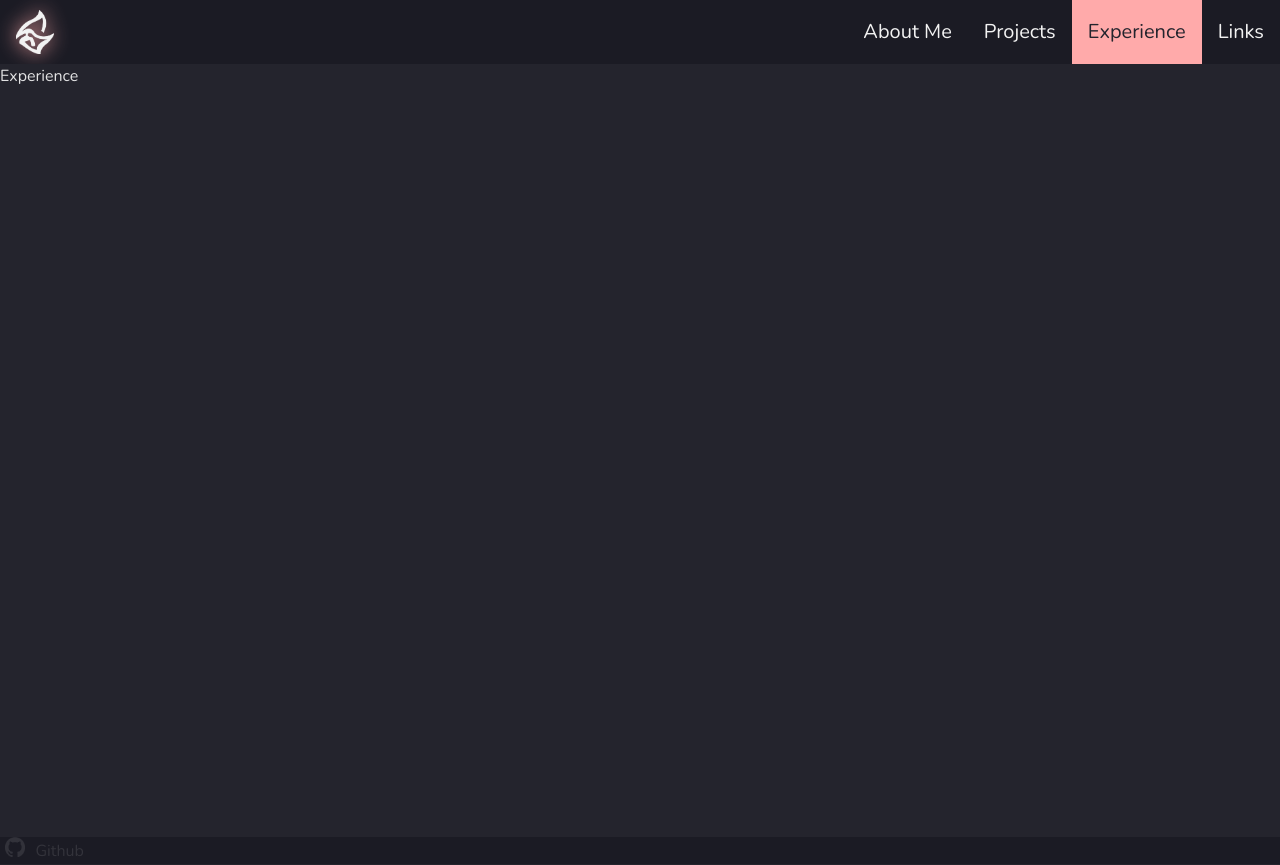
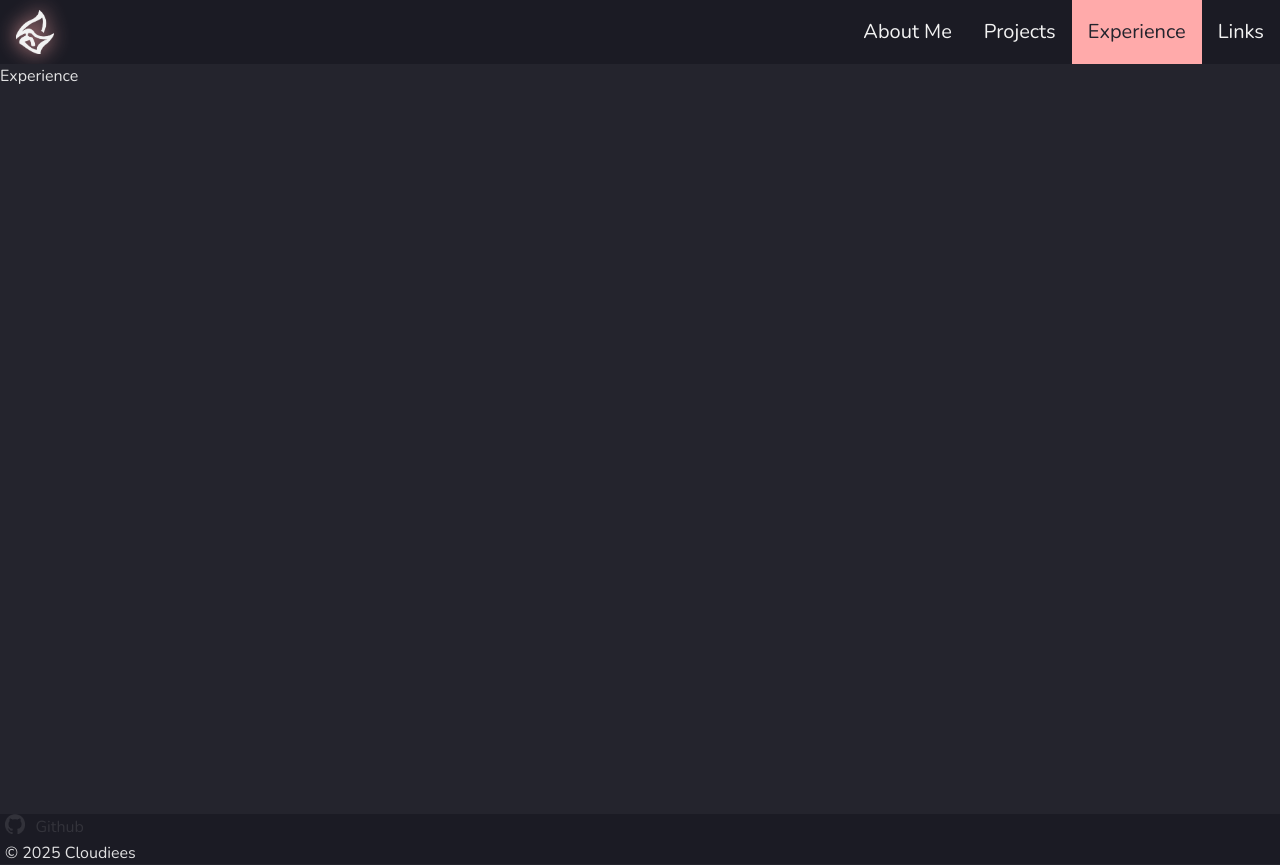
Before and after one commit to cloudiees/cloudiees.github.io, a React (Vite) app: page /experience in a window 1280 px wide. Built offline with nearby package versions, Linux system fonts and the light colour scheme.

Commit message:
minor tweaks

```diff
--- a/src/components/Footer.jsx
+++ b/src/components/Footer.jsx
@@ -3,9 +3,14 @@ import GithubLogo from "../assets/github-mark-white.png"
 export default function Footer() {
     return(
         <div className="footer">
-            <div className="footer-component">
-                <a href="https://github.com/cloudiees" target="_blank"><img src={GithubLogo} className="footer-img"></img></a>
-                <a href="https://github.com/cloudiees" target="_blank" className="footer-link">Github</a>
+            <div className="footer-vertical">
+                <div className="footer-component">
+                    <a href="https://github.com/cloudiees" target="_blank"><img src={GithubLogo} className="footer-img"></img></a>
+                    <a href="https://github.com/cloudiees" target="_blank" className="footer-link">Github</a>
+                </div>
+                <div>
+                    <text>© 2025 Cloudiees</text>
+                </div>
             </div>
         </div>
     )
--- a/src/styles.css
+++ b/src/styles.css
@@ -154,7 +154,7 @@ body, header {
 .navbar-popup-links a{
   color: #f2f2f2;
   width: 100%;
-  padding: .5rem;
+  padding: 5dvh;
   text-decoration: none;
 }
 
@@ -226,7 +226,7 @@ body, header {
   right: 0;
   bottom: 0;
   padding: 0 5px;
-  /* height: 30px; */
+  height: 50px;
   display: flex;
   align-items: center;
 }
```
Also changed, not shown: 1 other file (tests, documents, lock files or other folders).
